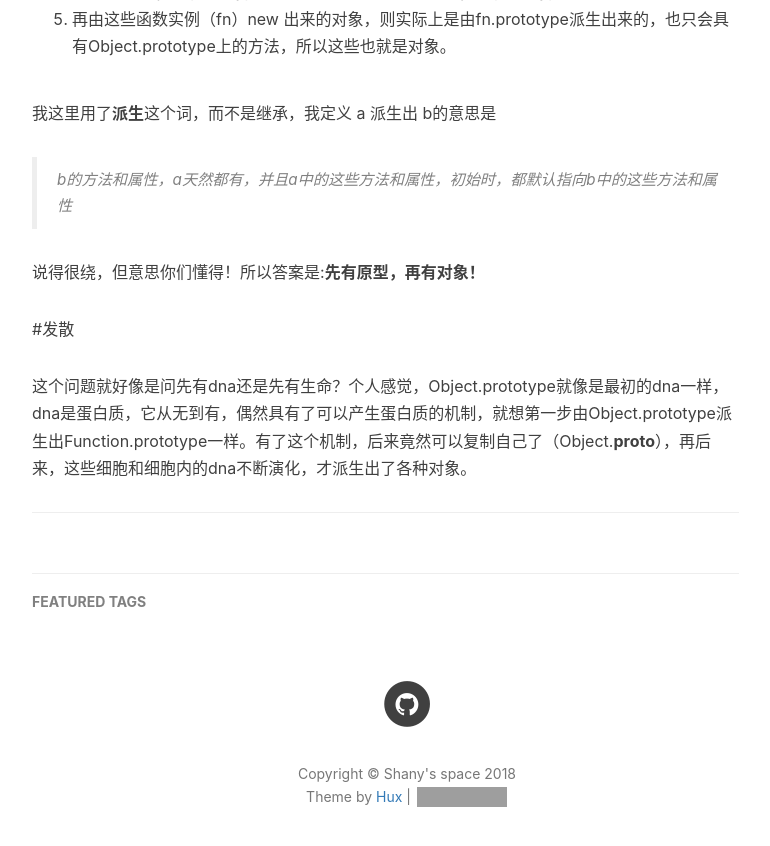
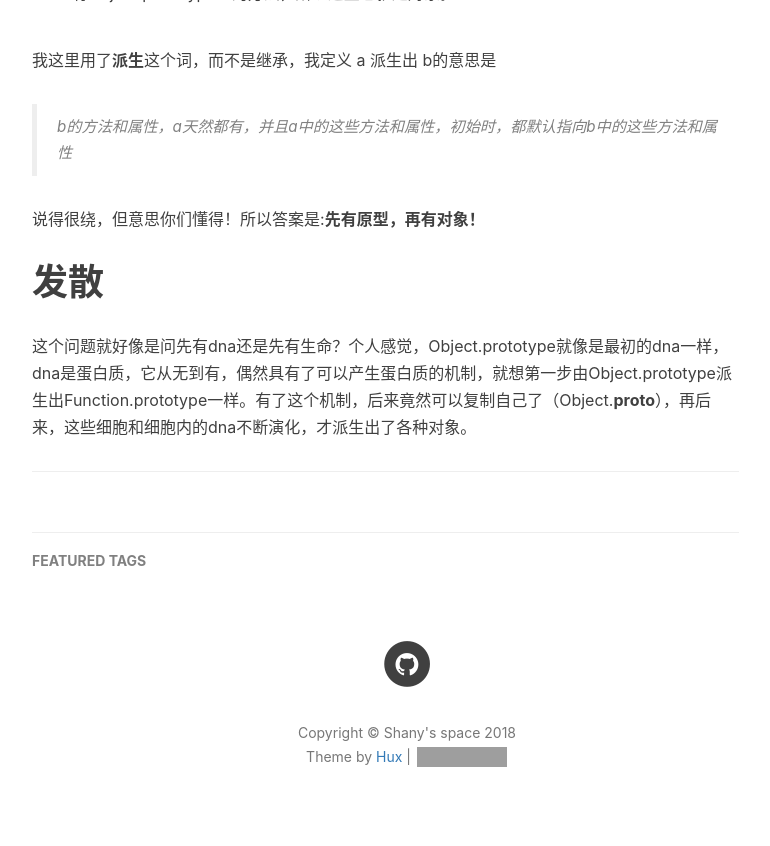
Before and after one commit to yangdm2015/blog, a Jekyll site: the page built from _posts/2015-04-14-js-prototype.markdown, in a window 1280 px wide and 900 px high, scrolled down 2991 px. Shown: the top 846 px of the window, without its empty margins (233-1003 px from the left). Built offline with Jekyll 4.4.1, drawn with Linux system fonts in a browser that asks for light colours; comment, search, counter and statistics services are not loaded; grey boxes are pictures that could not be loaded.

Commit message:
first post

```diff
--- a/_layouts/post.html
+++ b/_layouts/post.html
@@ -37,7 +37,7 @@ layout: default
 </header>
 
 <!-- Post Content -->
-<article>
+<article style="overflow: visible;">
     <div class="container">
         <div class="row">
 
--- a/_posts/2015-04-14-js-prototype.markdown
+++ b/_posts/2015-04-14-js-prototype.markdown
@@ -17,7 +17,7 @@ tags:
 1. [问题起源](#问题起源)
 2. [可以接受的解释](#可以接受的解释)
 3. [发散](#发散)
----
+
 
 # 问题起源
 
@@ -103,6 +103,6 @@ Object.__proto__.__proto__===Object.prototype  // true
 
 说得很绕，但意思你们懂得！所以答案是:<strong>先有原型，再有对象！</strong>
 
-#发散
+# 发散
 
 这个问题就好像是问先有dna还是先有生命？个人感觉，Object.prototype就像是最初的dna一样，dna是蛋白质，它从无到有，偶然具有了可以产生蛋白质的机制，就想第一步由Object.prototype派生出Function.prototype一样。有了这个机制，后来竟然可以复制自己了（Object.__proto__），再后来，这些细胞和细胞内的dna不断演化，才派生出了各种对象。
```
